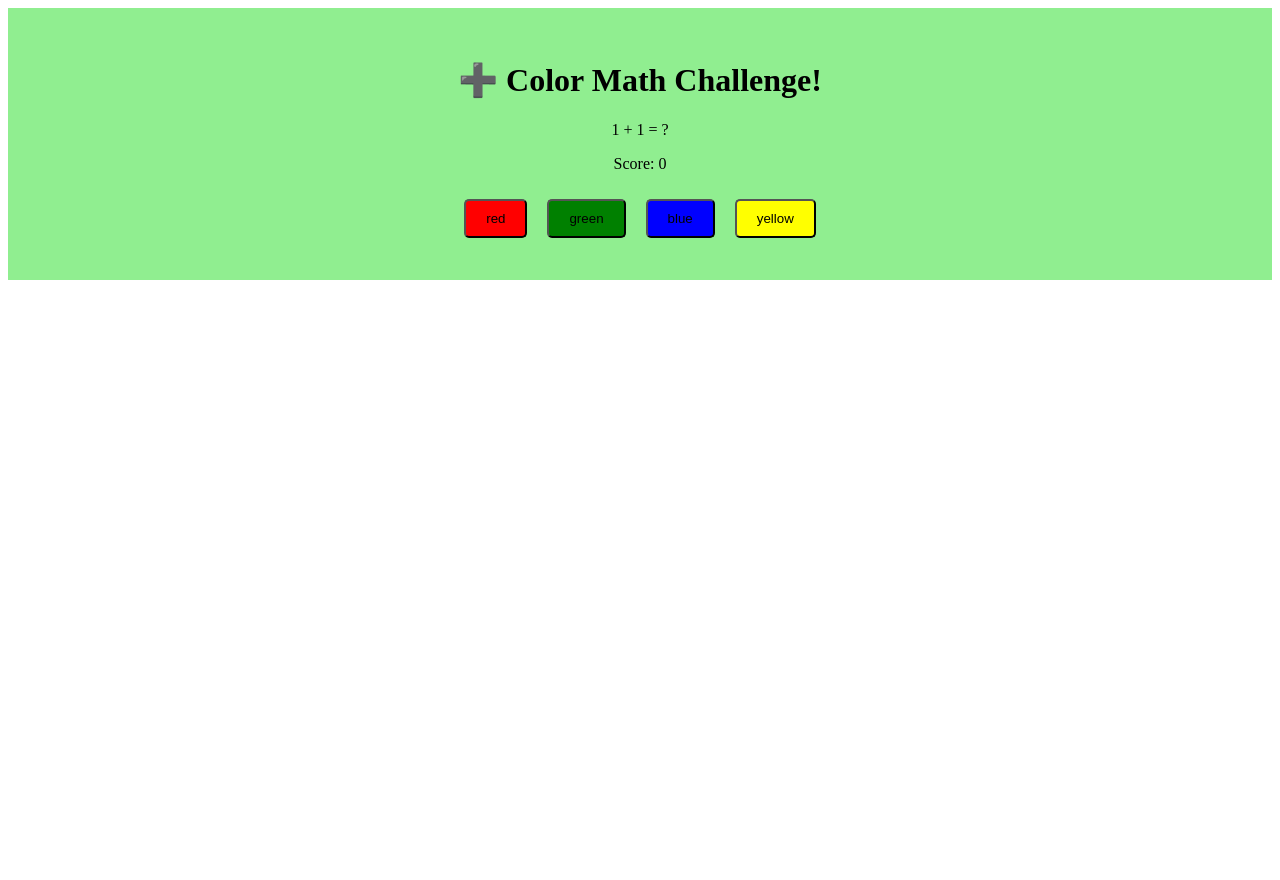
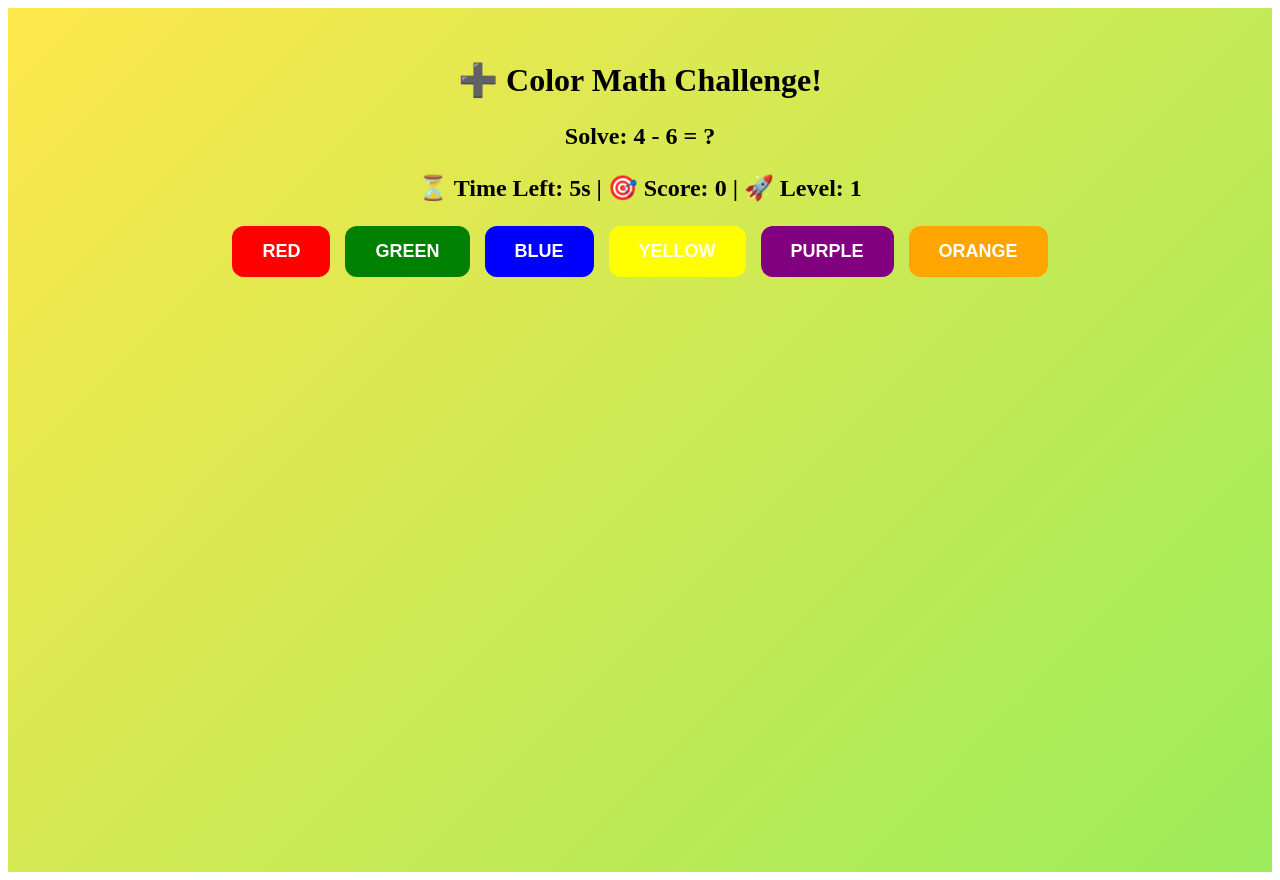
Before and after one commit to mrharsh1/Holihai, a Next.js app: page /color-math in a window 1280 px wide. Before the commit the page ends 800 px from the top, so only its background shows below. Built offline with nearby package versions, Linux system fonts and the light colour scheme.

Commit message:
Update color-math.js

```diff
--- a/pages/color-math.js
+++ b/pages/color-math.js
@@ -1,46 +1,129 @@
 "use client"
-import { useState } from 'react';
+import { useState, useEffect } from 'react';
 
 export default function ColorMath() {
-  const colors = { red: 1, green: 2, blue: 3, yellow: 4 };
-  const [num1, setNum1] = useState(getRandomNum());
-  const [num2, setNum2] = useState(getRandomNum());
+  const colors = { red: 1, green: 2, blue: 3, yellow: 4, purple: 5, orange: 6 };
+  const colorKeys = Object.keys(colors);
+
+  const [num1, setNum1] = useState(0);
+  const [num2, setNum2] = useState(0);
+  const [operation, setOperation] = useState('+');
   const [score, setScore] = useState(0);
+  const [timeLeft, setTimeLeft] = useState(10);
+  const [level, setLevel] = useState(1);
+  const [feedback, setFeedback] = useState('');
 
-  function getRandomNum() {
-    return Math.floor(Math.random() * 4) + 1;
-  }
+  // Generate random numbers and operation
+  const getRandomNumber = (max) => Math.floor(Math.random() * max) + 1;
+  const getRandomOperation = () => (Math.random() > 0.5 ? '+' : '-');
 
+  // Start new round
+  const newRound = () => {
+    const maxNum = 5 + level; // Increase difficulty with levels
+    setNum1(getRandomNumber(maxNum));
+    setNum2(getRandomNumber(maxNum));
+    setOperation(getRandomOperation());
+    setTimeLeft(10);
+    setFeedback('');
+  };
+
+  useEffect(() => {
+    newRound();
+  }, [level]);
+
+  // Timer logic
+  useEffect(() => {
+    if (timeLeft <= 0) {
+      alert(`⏳ Time's up! Final Score: ${score}`);
+      resetGame();
+    }
+    const timer = setInterval(() => setTimeLeft((prev) => prev - 1), 1000);
+    return () => clearInterval(timer);
+  }, [timeLeft]);
+
+  // Calculate correct answer
+  const correctAnswer = operation === '+' ? num1 + num2 : num1 - num2;
+
+  // Handle user guess
   const checkAnswer = (color) => {
-    const correctSum = num1 + num2;
-    if (colors[color] === correctSum) {
-      setScore(score + 1);
-      nextRound();
+    if (colors[color] === correctAnswer) {
+      setFeedback('✔️ Correct!');
+      setScore(score + 1 + Math.floor(timeLeft / 2)); // Bonus for fast answers
+      if ((score + 1) % 5 === 0) {
+        setLevel(level + 1); // Level up after every 5 correct answers
+      }
+      newRound();
     } else {
-      alert(`❌ Wrong! It was ${correctSum}`);
-      setScore(0);
+      setFeedback('❌ Wrong!');
+      setTimeLeft(timeLeft - 2); // Penalize for wrong answer
     }
   };
 
-  const nextRound = () => {
-    setNum1(getRandomNum());
-    setNum2(getRandomNum());
+  // Reset game
+  const resetGame = () => {
+    setScore(0);
+    setLevel(1);
+    setTimeLeft(10);
+    newRound();
   };
 
   return (
     <div style={container}>
       <h1>➕ Color Math Challenge!</h1>
-      <p>{num1} + {num2} = ?</p>
-      <p>Score: {score}</p>
+      <p style={info}>Solve: {num1} {operation} {num2} = ?</p>
+      <p style={info}>⏳ Time Left: {timeLeft}s | 🎯 Score: {score} | 🚀 Level: {level}</p>
 
-      {Object.keys(colors).map((color) => (
-        <button key={color} onClick={() => checkAnswer(color)} style={{ ...btnStyle, backgroundColor: color }}>
-          {color}
-        </button>
-      ))}
+      <p style={feedbackStyle}>{feedback}</p>
+
+      <div style={buttonGrid}>
+        {colorKeys.map((color) => (
+          <button
+            key={color}
+            onClick={() => checkAnswer(color)}
+            style={{ ...buttonStyle, backgroundColor: color }}
+          >
+            {color.toUpperCase()}
+          </button>
+        ))}
+      </div>
     </div>
   );
 }
 
-const container = { textAlign: 'center', padding: '2rem', background: '#90EE90' };
-const btnStyle = { margin: '10px', padding: '10px 20px', borderRadius: '5px', cursor: 'pointer' };
+const container = {
+  textAlign: 'center',
+  padding: '2rem',
+  background: 'linear-gradient(135deg, #FDE74C, #9CEC5B)',
+  minHeight: '100vh',
+};
+
+const info = {
+  fontSize: '24px',
+  fontWeight: 'bold',
+};
+
+const buttonGrid = {
+  display: 'flex',
+  justifyContent: 'center',
+  gap: '15px',
+  flexWrap: 'wrap',
+  marginTop: '20px',
+};
+
+const buttonStyle = {
+  padding: '15px 30px',
+  borderRadius: '12px',
+  border: 'none',
+  color: 'white',
+  fontWeight: 'bold',
+  fontSize: '18px',
+  cursor: 'pointer',
+  transition: 'transform 0.2s',
+};
+
+const feedbackStyle = {
+  fontSize: '32px',
+  fontWeight: 'bold',
+  margin: '20px 0',
+  animation: 'fadeIn 0.5s',
+};
```
